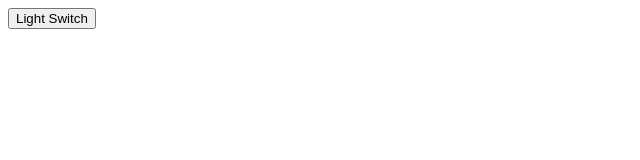
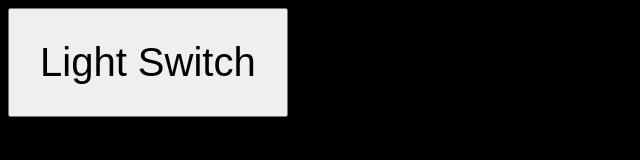
Before and after one commit to moneyries/blackout, a plain HTML site: page index.html in a window 1280 px wide. Both pictures are taken after a click on the button "Light Switch". Shown: the whole page, without its empty margins (0-640 px from the left). Drawn offline with nearby package versions, Linux system fonts and the light colour scheme.

Commit message:
Add/remove class

```diff
--- a/css/style.css
+++ b/css/style.css
@@ -1,3 +1,10 @@
 body.dark {
   background: black;
 }
+
+#light_switch {
+	height: auto;
+	width: auto;
+	font-size: 40px;
+	padding: 30px;
+}
--- a/js/index.js
+++ b/js/index.js
@@ -13,8 +13,15 @@ $(function() {
 
 		if(lights == 'on') {
 			console.log("lights are on, turn them off!");
+			lights = 'off';
+			//$('body').css('background-color', 'black');
+			$('body').addClass('dark');
+
 		} else {
 			console.log("lights are off, turn them on");
+			lights = 'on';
+			//$('body').css('background-color', 'white');
+			$('body').removeClass('dark');
 		}
 
 	}
```
